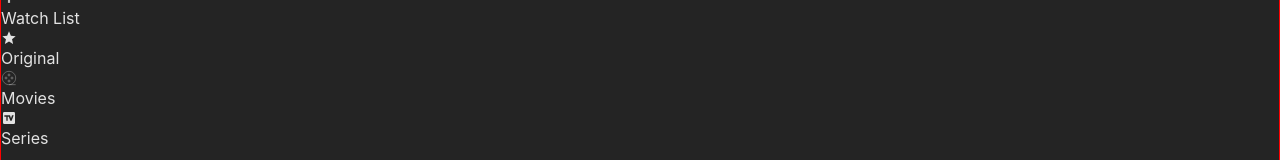
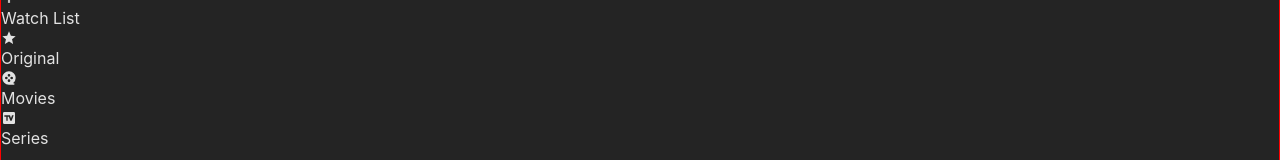
Before and after one commit to Aran-tm/disney-clone, a React (Vite) app: page / in a window 1280 px wide. Shown: the part 466-626 px from the top of the page. Built offline with nearby package versions, Linux system fonts and the light colour scheme.

Commit message:
replaceing movie icon

```diff
--- a/src/components/Header.jsx
+++ b/src/components/Header.jsx
@@ -24,7 +24,7 @@ export const Header = () => {
     },
     {
         name: 'Movies',
-        icon: <svg xmlns="http://www.w3.org/2000/svg" width="1em" height="1em" viewBox="0 0 48 48"><g fill="none" stroke="currentColor"><path d="M24 44c11.046 0 20-8.954 20-20S35.046 4 24 4S4 12.954 4 24s8.954 20 20 20Z"/><path d="M24 18a3 3 0 1 0 0-6a3 3 0 0 0 0 6Zm0 18a3 3 0 1 0 0-6a3 3 0 0 0 0 6Zm-9-9a3 3 0 1 0 0-6a3 3 0 0 0 0 6Zm18 0a3 3 0 1 0 0-6a3 3 0 0 0 0 6Z"/><path d="M24 44h20"/></g></svg>
+        icon: <svg xmlns="http://www.w3.org/2000/svg" width="1em" height="1em" viewBox="0 0 24 24"><path fill="currentColor" d="M18.001 20H20v2h-8C6.477 22 2 17.523 2 12S6.477 2 12 2s10 4.477 10 10a9.985 9.985 0 0 1-3.999 8M12 10a2 2 0 1 0 0-4a2 2 0 0 0 0 4m-4 4a2 2 0 1 0 0-4a2 2 0 0 0 0 4m8 0a2 2 0 1 0 0-4a2 2 0 0 0 0 4m-4 4a2 2 0 1 0 0-4a2 2 0 0 0 0 4"/></svg>
     },
     {
         name: 'Series',
@@ -38,7 +38,8 @@ export const Header = () => {
       {/* Este es Logo */}
       <img src={Logo} className='w-[80px] md:w-[115px] object-cover'/>
 
-      {/* Estos son los iconos del header */}
+      {/* Estos son los iconos del header
+        Los iconos son usando ICONIFY */}
       {menu.map((item, index) => {
         return <HeaderItem key={index} icon={item.icon} name={item.name} />;
       })}
```
